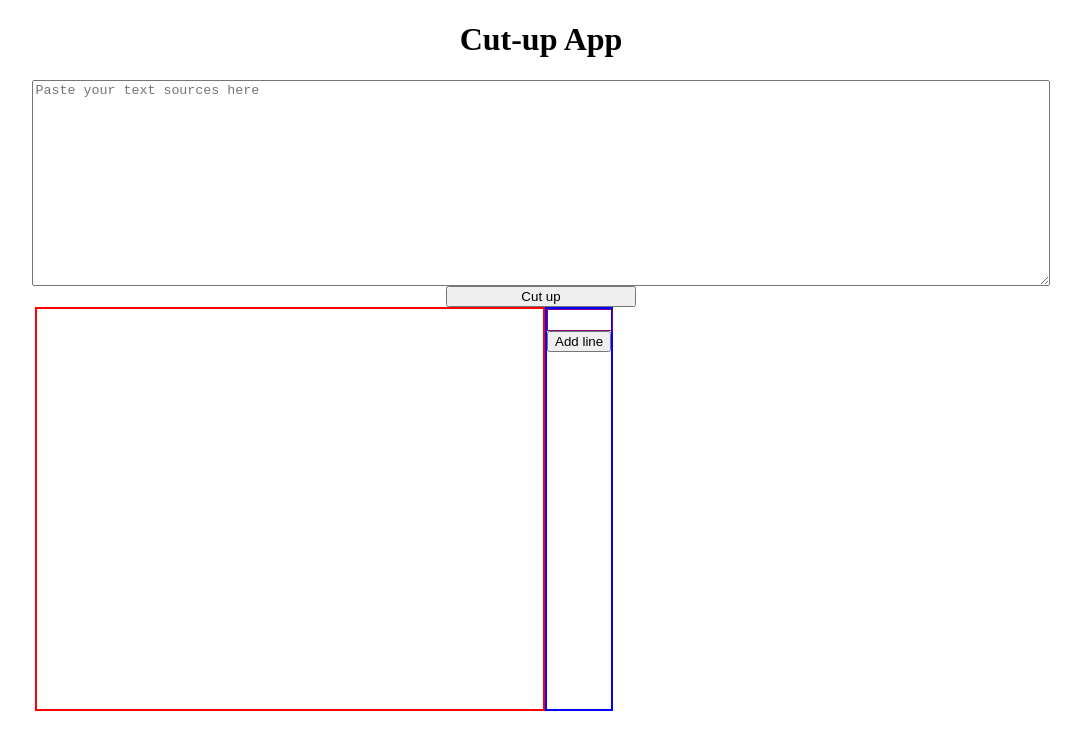
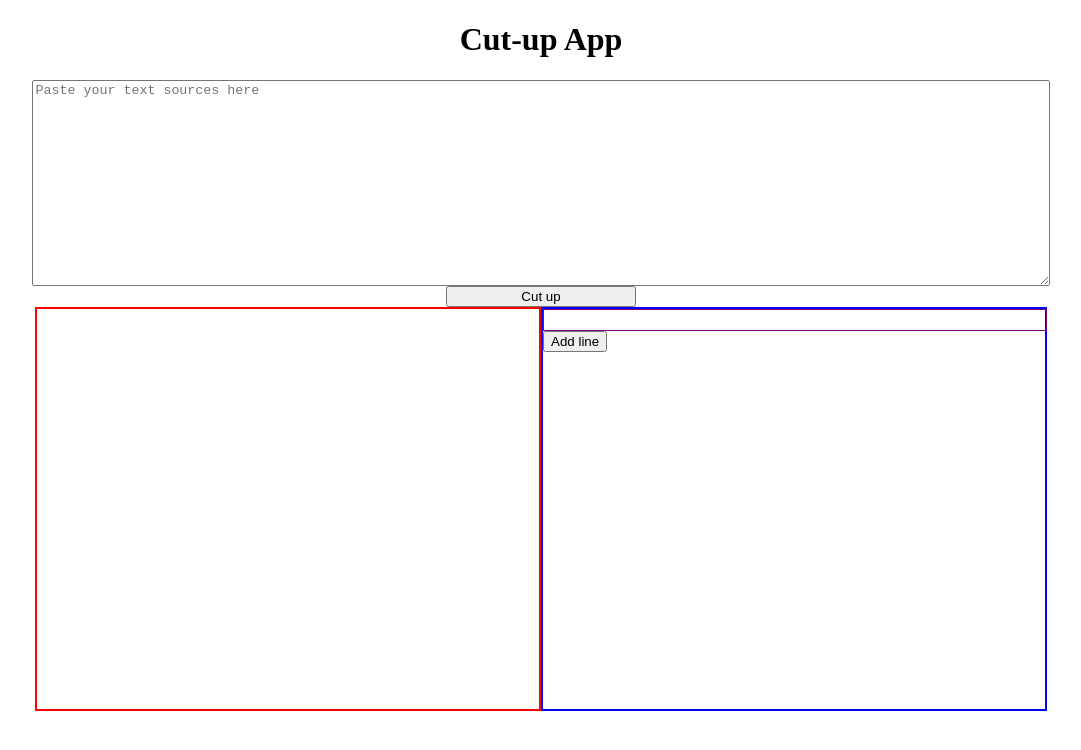
Before and after one commit to charlie-galb/cut-up, a React app: page / in a window 1280 px wide. Shown: the top 750 px of the page, without its empty margins (99-1180 px from the left). Built offline with nearby package versions, Linux system fonts and the light colour scheme.

Commit message:
Add height and width

```diff
--- a/src/styles/components/wip.scss
+++ b/src/styles/components/wip.scss
@@ -1,3 +1,5 @@
 .wip-container {
     border: solid blue 2px;
+    height: 400px;
+    width: 50%;
 }
```
